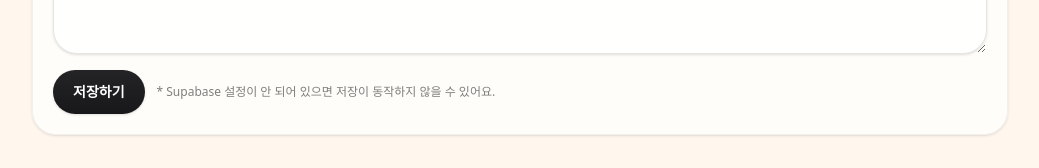
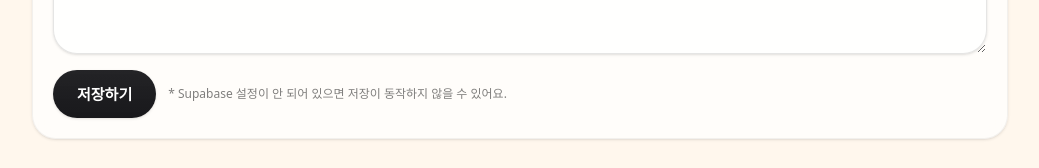
Before and after one commit to hdlee8577-oss/kids-diary, a Next.js app: page /diary in a window 1280 px wide. Shown: the part 536-704 px from the top of the page, without its empty margins (120-1159 px from the left). Built offline with nearby package versions, Linux system fonts and the light colour scheme; no server answers.

Commit message:
Prevent button text wrapping and increase default size
Co-authored-by: hdlee8577 <hdlee8577@gmail.com>

```diff
--- a/src/components/shared/Button.tsx
+++ b/src/components/shared/Button.tsx
@@ -46,9 +46,9 @@ export function Button({
   ...props
 }: Props) {
   const base =
-    "inline-flex select-none items-center justify-center gap-2 rounded-[var(--radius)] font-semibold shadow-sm transition active:translate-y-[0.5px] focus:outline-none focus-visible:ring-2 focus-visible:ring-[var(--color-primary)]/30 disabled:cursor-not-allowed disabled:opacity-60";
+    "inline-flex select-none items-center justify-center gap-2 whitespace-nowrap rounded-[var(--radius)] font-semibold shadow-sm transition active:translate-y-[0.5px] focus:outline-none focus-visible:ring-2 focus-visible:ring-[var(--color-primary)]/30 disabled:cursor-not-allowed disabled:opacity-60";
   const sizes =
-    size === "sm" ? "h-9 px-3 text-sm" : "h-11 px-5 text-sm";
+    size === "sm" ? "h-10 px-4 text-sm" : "h-12 px-6 text-[15px]";
   const styles =
     variant === "primary"
       ? "bg-gradient-to-b from-[var(--color-primary)]/95 to-[var(--color-primary)] text-white hover:brightness-[1.03]"
```
